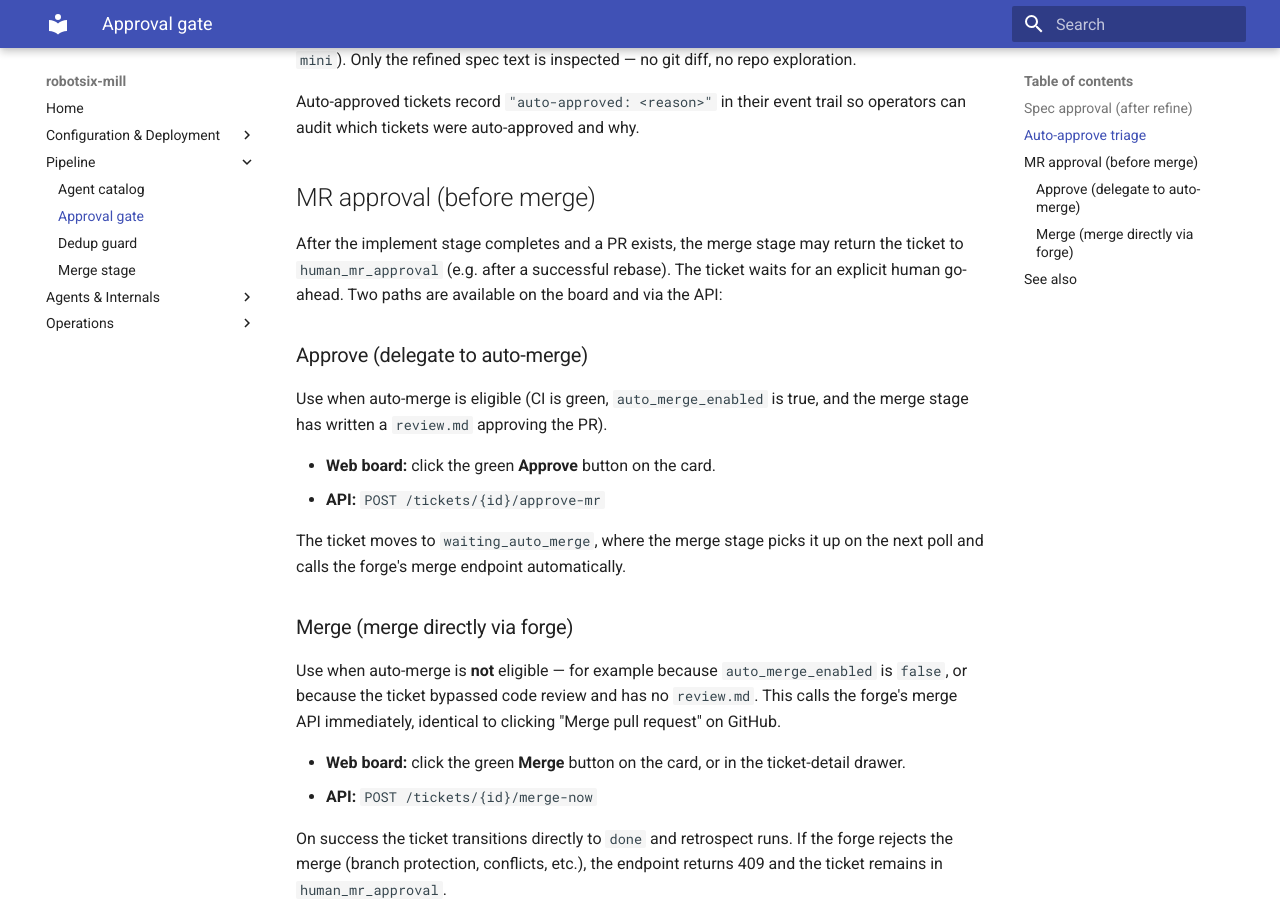
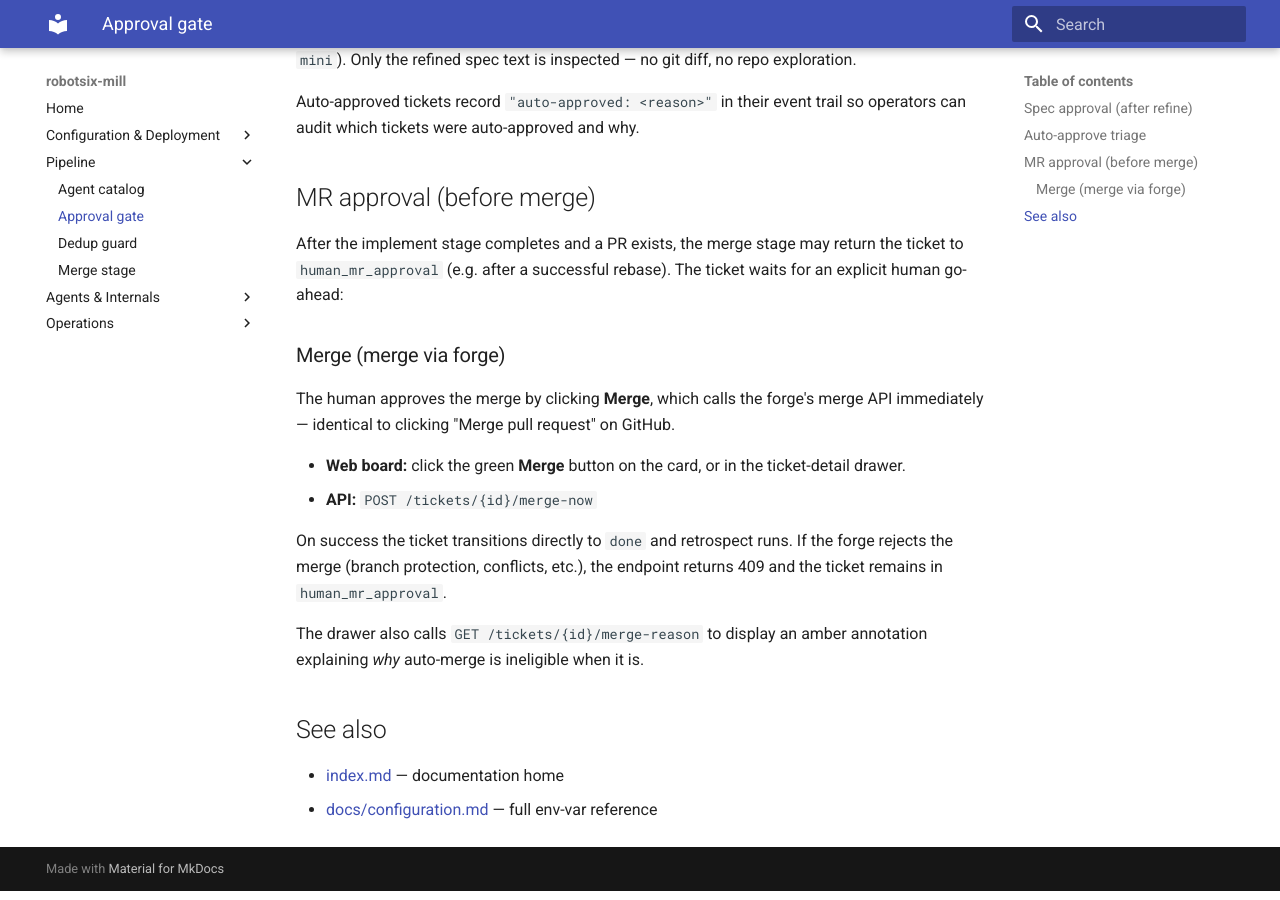
Before and after one commit to damien-robotsix/robotsix-mill, an MkDocs documentation site: the page built from docs/approval-gate.md, in a window 1280 px wide and 900 px high, scrolled down 906 px. Built offline with MkDocs 1.6.1 and Material for MkDocs 9.7.7, drawn with Linux system fonts in a browser that asks for light colours.

Commit message:
mill(docs): Remove manual approve system for HUMAN_MR_APPROVAL tickets (20260525T152759Z-remove-manual-approve-system-for-human-m-8946)

```diff
--- a/docs/approval-gate.md
+++ b/docs/approval-gate.md
@@ -47,26 +47,13 @@ and why.
 
 After the implement stage completes and a PR exists, the merge stage
 may return the ticket to `human_mr_approval` (e.g. after a successful
-rebase). The ticket waits for an explicit human go-ahead. Two paths are
-available on the board and via the API:
+rebase). The ticket waits for an explicit human go-ahead:
 
-### Approve (delegate to auto-merge)
+### Merge (merge via forge)
 
-Use when auto-merge is eligible (CI is green, `auto_merge_enabled` is
-true, and the merge stage has written a `review.md` approving the PR).
-
-- **Web board:** click the green **Approve** button on the card.
-- **API:** `POST /tickets/{id}/approve-mr`
-
-The ticket moves to `waiting_auto_merge`, where the merge stage picks it
-up on the next poll and calls the forge's merge endpoint automatically.
-
-### Merge (merge directly via forge)
-
-Use when auto-merge is **not** eligible — for example because
-`auto_merge_enabled` is `false`, or because the ticket bypassed code
-review and has no `review.md`. This calls the forge's merge API
-immediately, identical to clicking "Merge pull request" on GitHub.
+The human approves the merge by clicking **Merge**, which calls the
+forge's merge API immediately — identical to clicking "Merge pull
+request" on GitHub.
 
 - **Web board:** click the green **Merge** button on the card, or in the
   ticket-detail drawer.
--- a/docs/merge-stage.md
+++ b/docs/merge-stage.md
@@ -23,11 +23,9 @@ In both paths, once the rebase agent runs:
 - On success the ticket branch is force-pushed.
   - If a PR already exists for the branch, the ticket returns to
     `HUMAN_MR_APPROVAL` for the next poll to observe the now-mergeable PR.
-    Click the **Approve** button on the board card (or call
-    `POST /tickets/{id}/approve-mr`) to delegate to auto-merge, or click
-    the **Merge** button (or call `POST /tickets/{id}/merge-now`) to
-    merge directly via the forge. See [approval-gate.md](approval-gate.md)
-    for details.
+    Click the **Merge** button on the board card (or call
+    `POST /tickets/{id}/merge-now`) to merge via the forge. See
+    [approval-gate.md](approval-gate.md) for details.
   - If no PR exists yet (implement-stage path), the ticket routes to
     `READY` and re-enters the implement stage on the next worker tick.
 - On failure (after exhausting retries) the ticket escalates to
```
